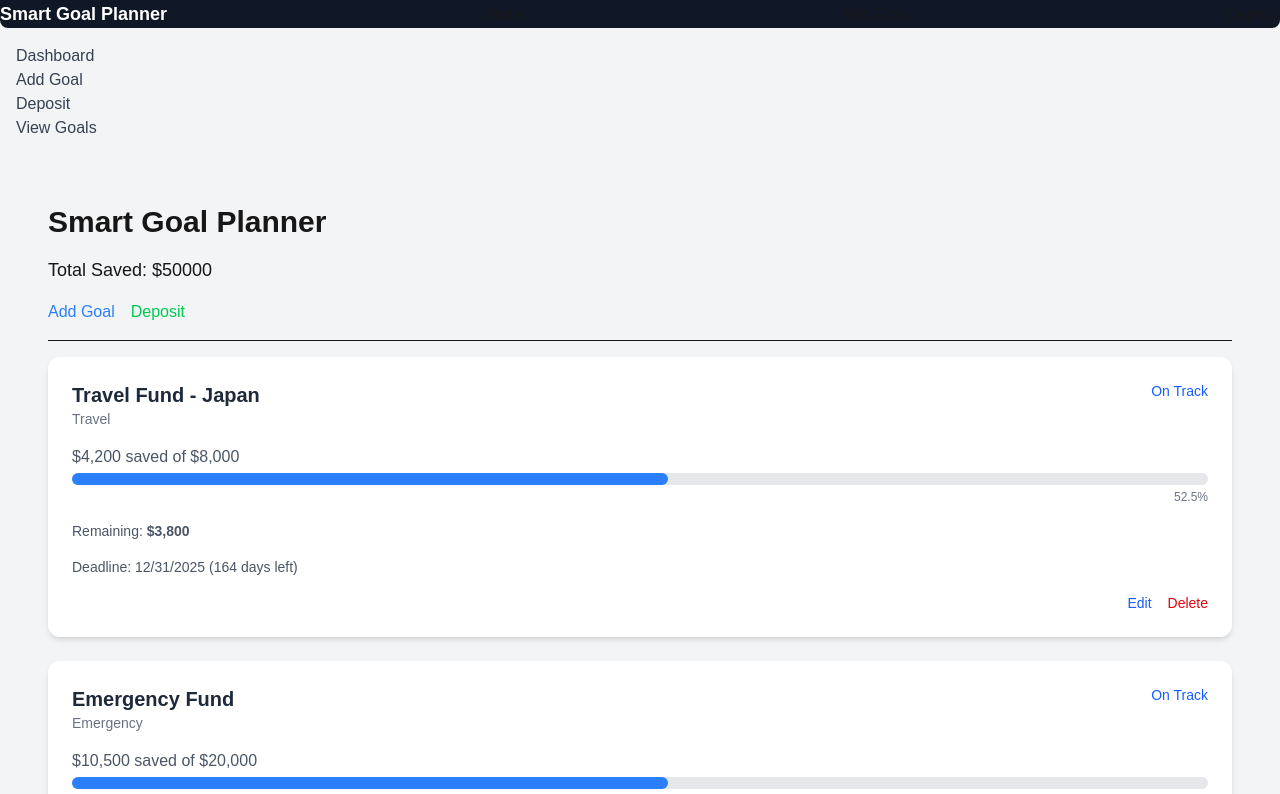
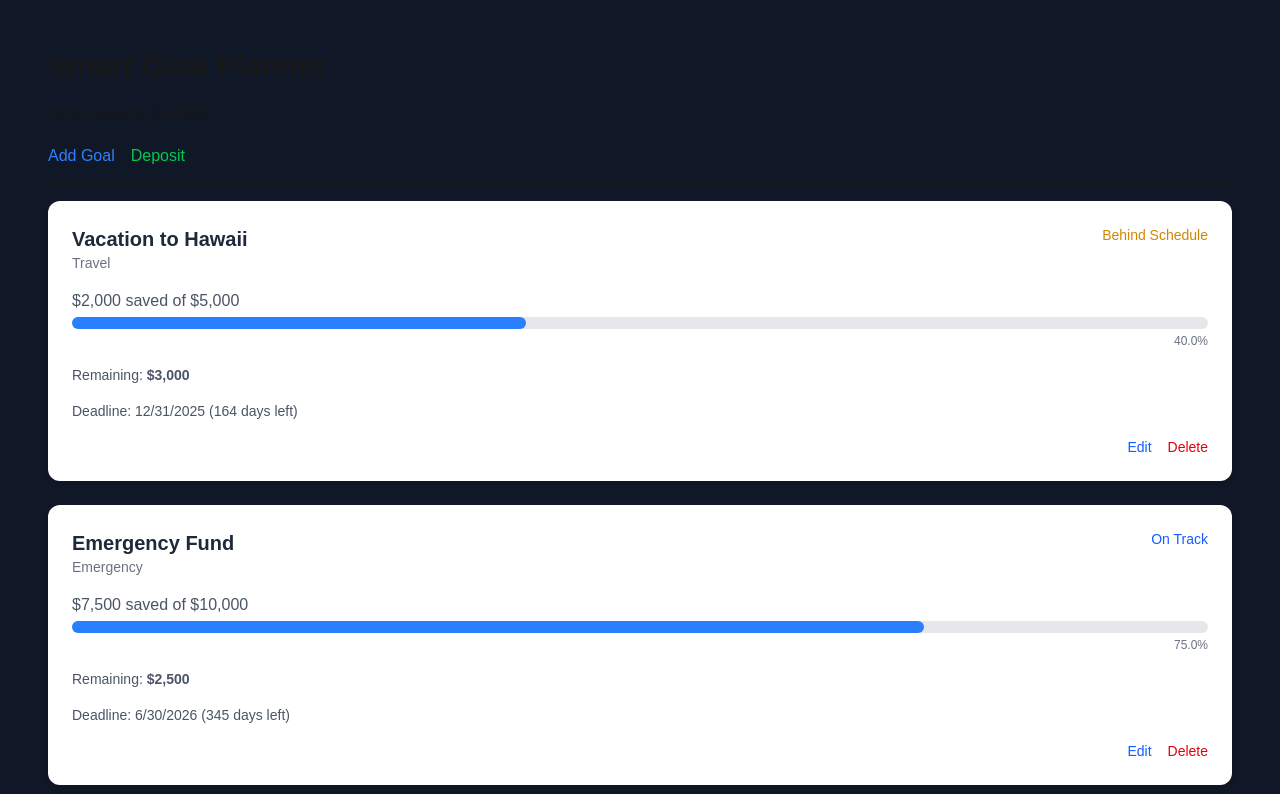
Before and after one commit to Mercy5-k/smart-goal-planner, a Next.js app: page / in a window 1280 px wide. Shown: the top 794 px of the page. Built offline with nearby package versions, Linux system fonts and the light colour scheme; data requests are answered from the project's data file.

Commit message:
final touches

```diff
--- a/components/Layout.jsx
+++ b/components/Layout.jsx
@@ -1,41 +1,12 @@
-import Link from "next/link";
-import NavBar from "./NavBar";
-
-
+import React from "react";
 
 export default function Layout({ children }) {
   return (
-    <div className="min-h-screen flex flex-col bg-gray-100">
-      <NavBar />
-      <div className="flex-1">
-        <nav className="p-4">
-          <ul>
-            <li>
-              <Link href="/" className="text-gray-700 hover:text-indigo-600">
-                Dashboard
-              </Link>
-            </li>
-            <li>
-              <Link href="/add" className="text-gray-700 hover:text-indigo-600">
-                Add Goal
-              </Link>
-            </li>
-            <li>
-              <Link href="/deposit" className="text-gray-700 hover:text-indigo-600">
-                Deposit
-              </Link>
-            </li>
-            <li>
-              <Link href="/goals" className="text-gray-700 hover:text-indigo-600">
-                View Goals
-              </Link>
-            </li>
-          </ul>
-        </nav>
+    <div className="min-h-screen flex flex-col bg-gray-900">
+
         <main className="flex-grow p-6">
           {children}
         </main>
       </div>
-    </div>
   );
 }
--- a/components/Overview.jsx
+++ b/components/Overview.jsx
@@ -11,15 +11,15 @@ export default function Overview({goals}) {
 
              <div className="grid grid-cols-1 sm:grid-cols-3 gap-4 text-center mb-6">
                 <div>
-                     <p className="text-sm text-gray-600">Total Goals</p>
+                     <p className="text-sm text-gray-200">Total Goals</p>
                      <p className="text-xl font-bold text-gray-900">{totalGoals}</p>
                      </div>
                      <div>
-                        <p className="text-sm text-gray-600">Total Saved</p>
+                        <p className="">Total Saved</p>
                         <p className="text-xl font-bold text-gray-800">${totalSaved.toLocaleString()}</p>
                         </div>
                         <div>
-                            <p className="text-sm text-gray-600">Completed Goals</p>
+                            <p className="text-sm text-gray-800">Completed Goals</p>
                             <p className="text-xl font-bold text-gray-800">{completedGoals}</p>
                             </div>
                             </div>
--- a/db.json
+++ b/db.json
@@ -1,187 +1,94 @@
 {
-
   "goals": [
-
     {
-
       "id": "1",
-
-      "name": "Travel Fund - Japan",
-
-      "targetAmount": 8000,
-
-      "savedAmount": 4200,
-
+      "name": "Vacation to Hawaii",
+      "targetAmount": 5000,
+      "savedAmount": 2000,
       "category": "Travel",
-
       "deadline": "2025-12-31",
-
       "createdAt": "2024-01-15"
-
     },
-
     {
-
       "id": "2",
-
       "name": "Emergency Fund",
-
+      "targetAmount": 10000,
+      "savedAmount": 7500,
+      "category": "Emergency",
+      "deadline": "2026-06-30",
+      "createdAt": "2023-05-01"
+    },
+    {
+      "id": "3",
+      "name": "New Laptop",
+      "targetAmount": 1500,
+      "savedAmount": 1500,
+      "category": "Electronics",
+      "deadline": "2024-07-20",
+      "createdAt": "2024-03-10"
+    },
+    {
+      "id": "4",
+      "name": "Down Payment - House",
+      "targetAmount": 50000,
+      "savedAmount": 12000,
+      "category": "Real Estate",
+      "deadline": "2027-12-31",
+      "createdAt": "2024-02-01"
+    },
+    {
+      "id": "5",
+      "name": "Car Maintenance",
+      "targetAmount": 800,
+      "savedAmount": 600,
+      "category": "Vehicle",
+      "deadline": "2025-09-15",
+      "createdAt": "2024-06-01"
+    },
+    {
+      "id": "6",
+      "name": "Education Fund",
       "targetAmount": 20000,
-
-      "savedAmount": 10500,
-
-      "category": "Emergency",
-
-      "deadline": "2026-06-30",
-
-      "createdAt": "2023-05-01"
-
+      "savedAmount": 5000,
+      "category": "Education",
+      "deadline": "2028-01-01",
+      "createdAt": "2024-04-20"
     },
-
     {
-
-      "id": "3",
-
-      "name": "New Laptop",
-
-      "targetAmount": 1500,
-
-      "savedAmount": 1500,
-
+      "id": "7",
+      "name": "Holiday Gifts",
+      "targetAmount": 1000,
+      "savedAmount": 200,
+      "category": "Shopping",
+      "deadline": "2024-08-10",
+      "createdAt": "2024-07-01"
+    },
+    {
+      "id": "8",
+      "name": "New Phone",
+      "targetAmount": 1200,
+      "savedAmount": 0,
       "category": "Electronics",
-
-      "deadline": "2024-07-20",
-
-      "createdAt": "2024-03-10"
-
+      "deadline": "2025-01-31",
+      "createdAt": "2024-07-10"
     },
-
     {
-
-      "id": "4",
-
-      "name": "Down Payment - House",
-
-      "targetAmount": 50000,
-
-      "savedAmount": 12000,
-
-      "category": "Real Estate",
-
-      "deadline": "2027-12-31",
-
-      "createdAt": "2024-02-01"
-
+      "id": "9",
+      "name": "Retirement Savings",
+      "targetAmount": 100000,
+      "savedAmount": 15000,
+      "category": "Retirement",
+      "deadline": "2035-01-01",
+      "createdAt": "2023-01-01"
     },
-
     {
-
-      "id": "5",
-
-      "name": "Car Maintenance",
-
-      "targetAmount": 800,
-
-      "savedAmount": 600,
-
-      "category": "Vehicle",
-
-      "deadline": "2025-09-15",
-
-      "createdAt": "2024-06-01"
-
-    },
-
-    {
-
-      "id": "6",
-
-      "name": "Education Fund",
-
-      "targetAmount": 20000,
-
-      "savedAmount": 5000,
-
-      "category": "Education",
-
-      "deadline": "2028-01-01",
-
-      "createdAt": "2024-04-20"
-
-    },
-
-    {
-
-      "id": "7",
-
-      "name": "Holiday Gifts",
-
-      "targetAmount": 1000,
-
-      "savedAmount": 200,
-
-      "category": "Shopping",
-
-      "deadline": "2024-08-10",
-
-      "createdAt": "2024-07-01"
-
-    },
-
-    {
-
-      "id": "8",
-
-      "name": "New Phone",
-
-      "targetAmount": 1200,
-
-      "savedAmount": 0,
-
-      "category": "Electronics",
-
-      "deadline": "2025-01-31",
-
-      "createdAt": "2024-07-10"
-
-    },
-
-    {
-
-      "id": "9",
-
-      "name": "Retirement Savings",
-
-      "targetAmount": 100000,
-
-      "savedAmount": 15000,
-
-      "category": "Retirement",
-
-      "deadline": "2035-01-01",
-
-      "createdAt": "2023-01-01"
-
-    },
-
-    {
-
       "id": "10",
-
       "name": "Home Renovation",
-
       "targetAmount": 7500,
-
       "savedAmount": 1000,
-
       "category": "Home",
-
       "deadline": "2025-03-31",
-
       "createdAt": "2024-05-15"
-
     }
-
   ]
-
 }
--- a/pages/dashboard.js
+++ b/pages/dashboard.js
@@ -1,22 +1,30 @@
 import { useEffect, useState } from "react";
 import { fetchGoals, deleteGoal } from "../lib/goalAPI";
-import GoalCard from "../components/GoalCard";
 import Overview from "../components/Overview"
 import Link from "next/link";
 
 export default function Home() {
     const [goals, setGoals] = useState([]);
+    const [deletingId, setDeletingId] = useState(null);
 
     useEffect(() => {
     fetchGoals().then(setGoals);
     }, []);
 
+
     const handleDelete = async (id) => {
+    const confirmDelete = window.confirm("Are you sure you want to delete this goal?");
+    if (!confirmDelete) return;
+
         try {
+        setDeletingId(id);
         await deleteGoal(id);
         setGoals(goals.filter((goal) => goal.id !== id));
         } catch (error) {
         console.error("Failed to delete goal:", error);
+        alert("Failed to delete goal. Please try again.");
+        }finally {
+          setDeletingId(null);
         }
     };
 
@@ -24,12 +32,12 @@ export default function Home() {
 
     return (
         <div className="max-w-4xl mx-auto p-6">
-          <h1 className="bg-blue-600 text-white px-4 py-2">
+          <h1 className="bg-blue-600 text-black px-4 py-2">
             Smart Goal Planner
           </h1>
 
           <div className="mb-6 flex justify-between items-center">
-            <p className="text-white px-4 py-2 bg-gray-800 rounded">
+            <p className="text-black px-4 py-2 bg-gray-900 rounded">
               Total Saved: ${totalSaved}
             </p>
             <div className="space-x-4">
@@ -57,9 +65,10 @@ export default function Home() {
                   </Link>
                   <button
                     onClick={() => handleDelete(goal.id)}
-                    className="text-red-600 hover:underline"
-                  >
-                    Delete
+                    disabled={deletingId === goal.id}
+                    className={`text-red-600 hover:underline ${deletingId === goal.id ? "opacity-50 cursor-not-allowed" : ""}`}
+                    >
+                    {deletingId === goal.id ? "Deleting..." : "Delete"}
                   </button>
                 </div>
               </div>
```
